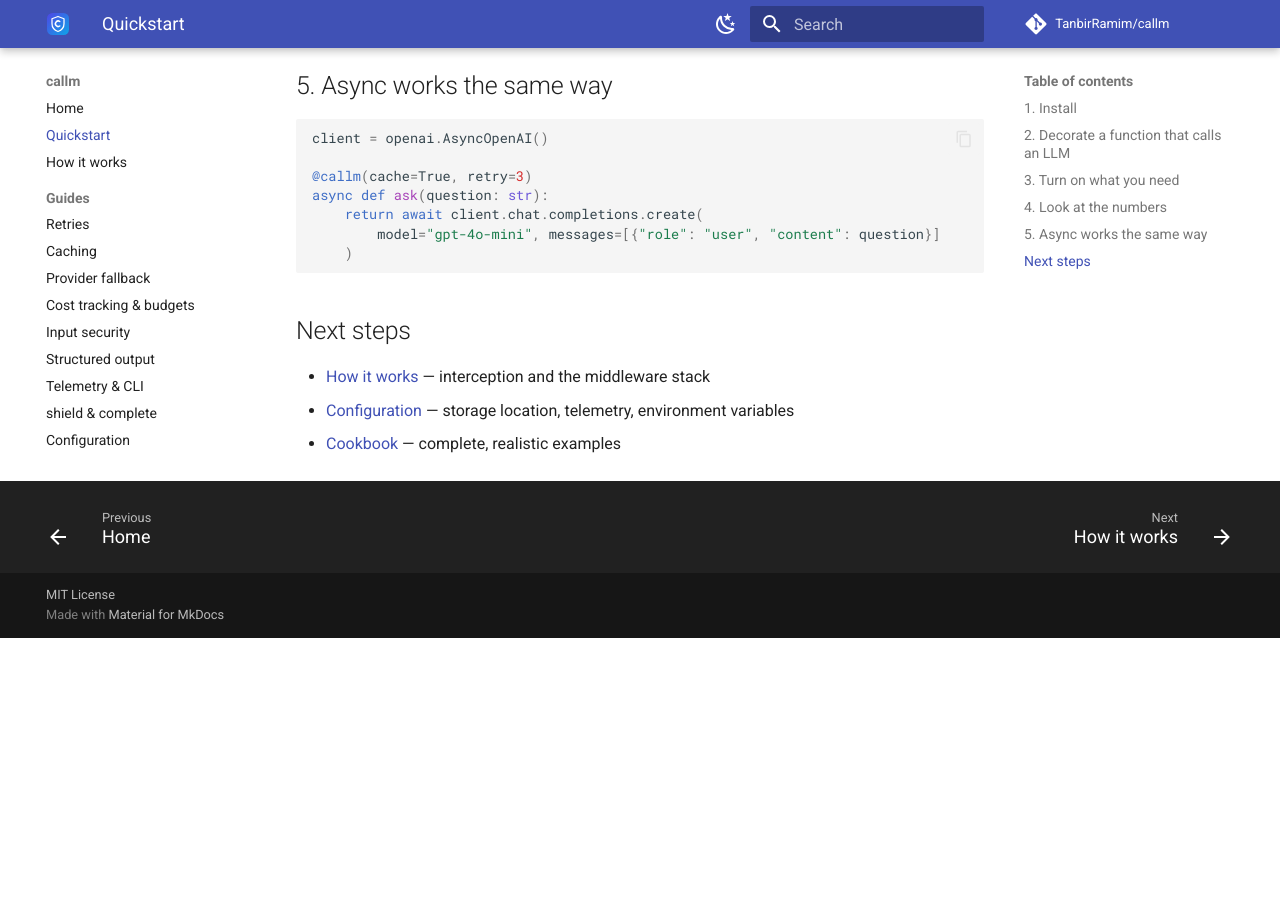
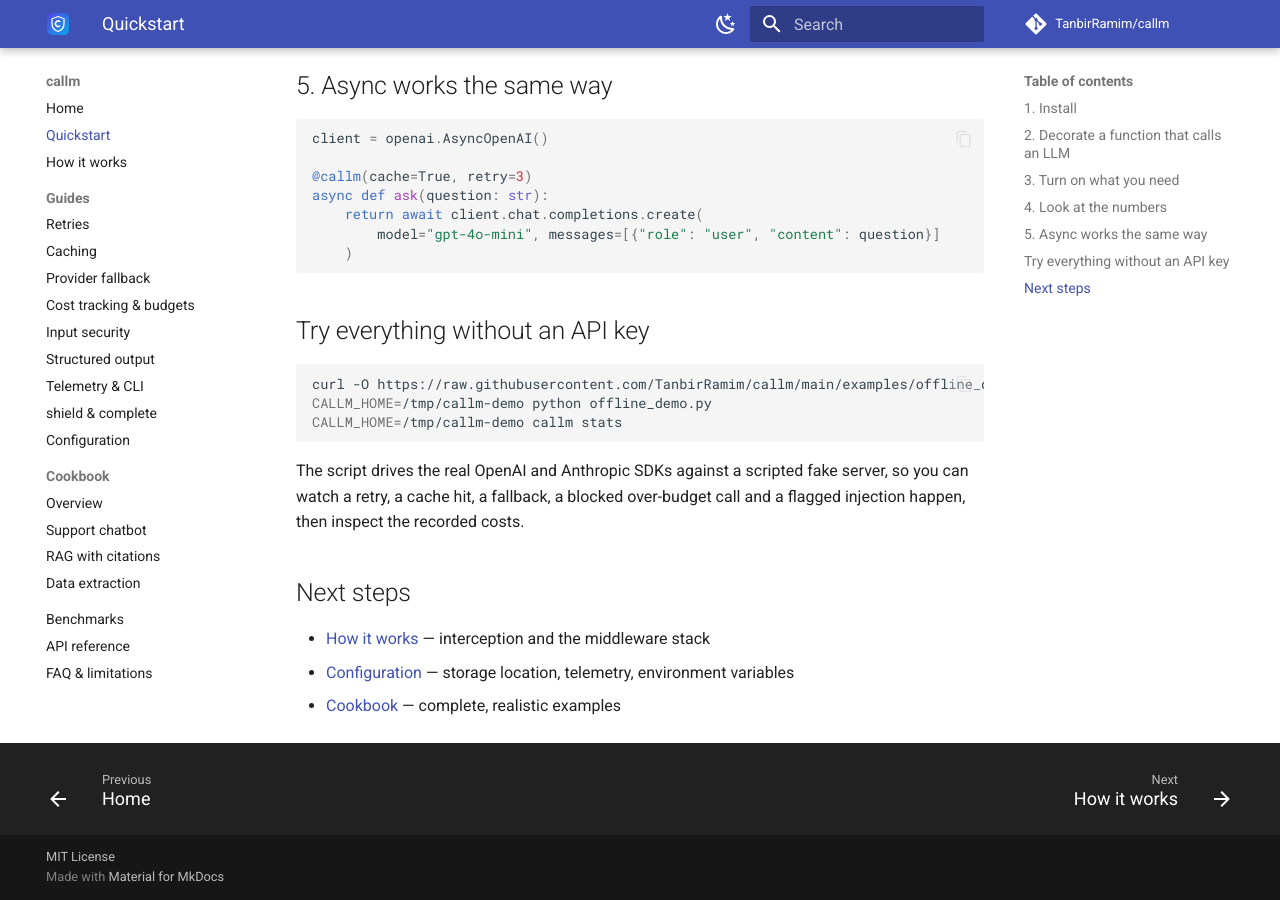
Before and after one commit to TanbirRamim/callm, an MkDocs documentation site: the page built from docs/quickstart.md, in a window 1280 px wide and 900 px high, scrolled down 1816 px. Built offline with MkDocs 1.6.1 and Material for MkDocs 9.7.7, drawn with Linux system fonts in a browser that asks for light colours; comment, search, counter and statistics services are not loaded; before the commit the page ends 2454 px from its top, so only the background shows below that.

Commit message:
Make the no-API-key demo runnable without cloning

````diff
--- a/docs/quickstart.md
+++ b/docs/quickstart.md
@@ -96,6 +96,18 @@
     )
 ```
 
+## Try everything without an API key
+
+```bash
+curl -O https://raw.githubusercontent.com/TanbirRamim/callm/main/examples/offline_demo.py
+CALLM_HOME=/tmp/callm-demo python offline_demo.py
+CALLM_HOME=/tmp/callm-demo callm stats
+```
+
+The script drives the real OpenAI and Anthropic SDKs against a scripted fake server, so you can
+watch a retry, a cache hit, a fallback, a blocked over-budget call and a flagged injection
+happen, then inspect the recorded costs.
+
 ## Next steps
 
 - [How it works](how-it-works.md) — interception and the middleware stack
````
Also changed, not shown: README.md (+4 -1 lines).
